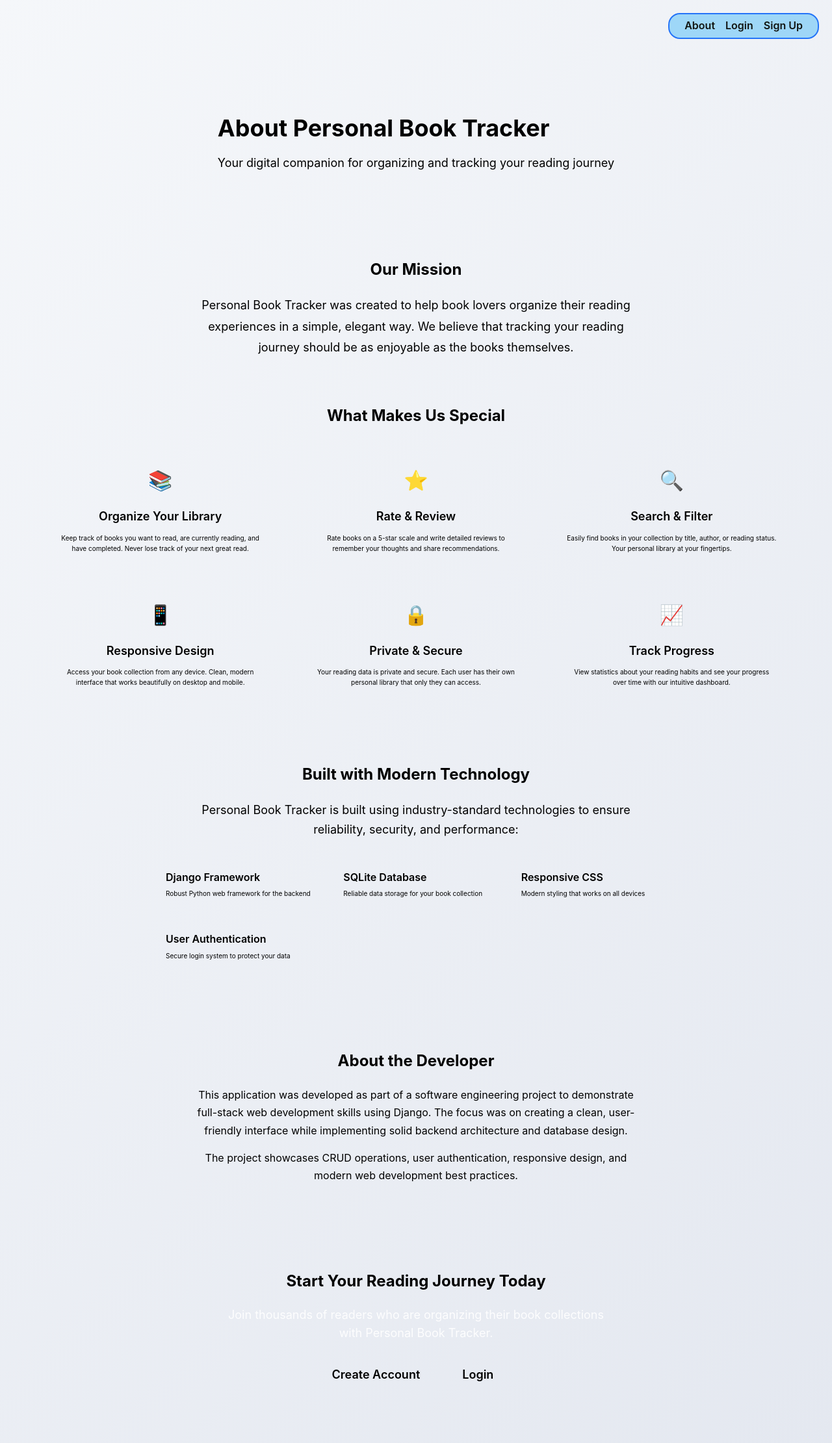
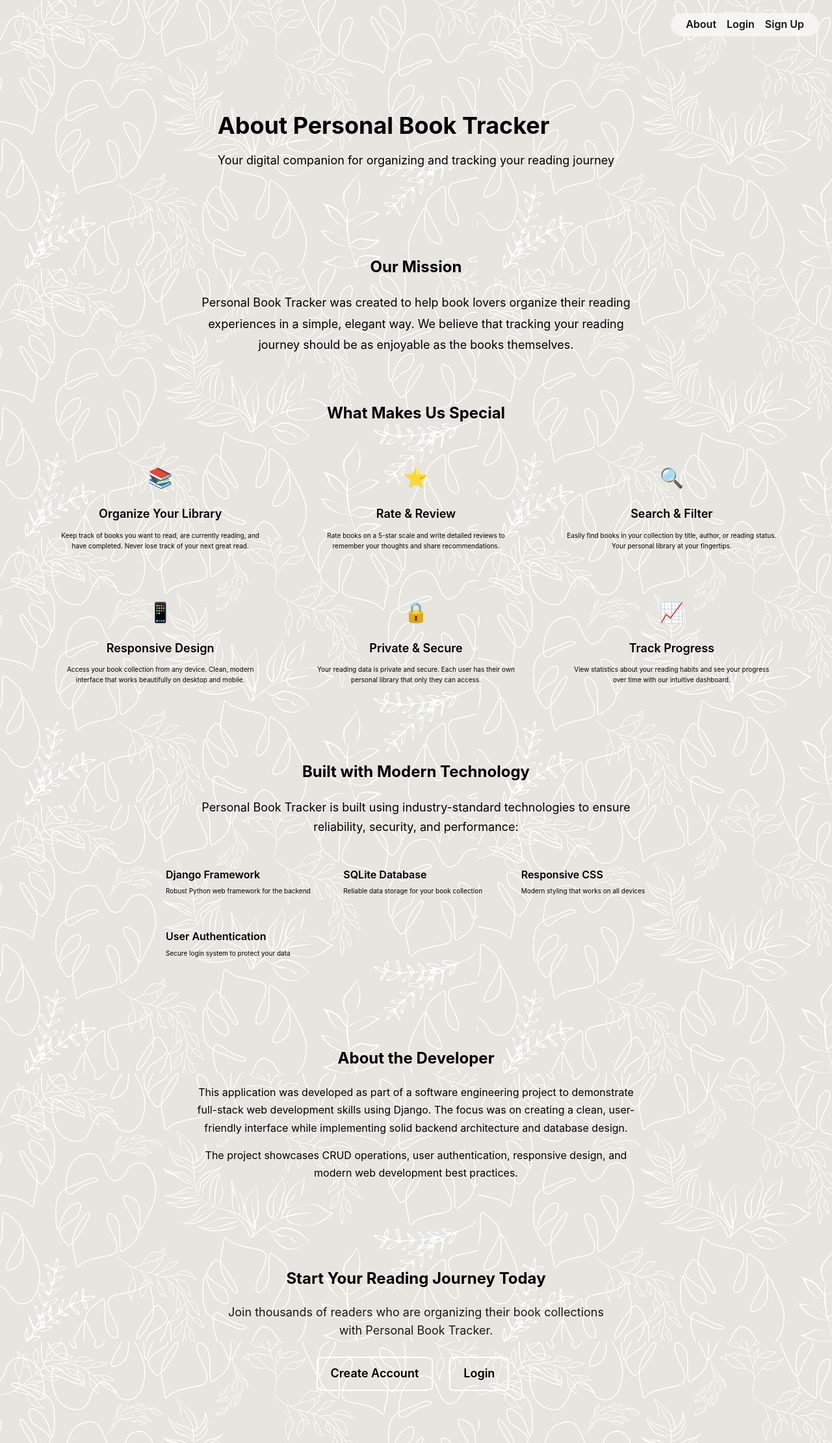
Before and after one commit to Zahraa-06/My_Bookshelf, a Django app: page /about/ in a window 1280 px wide. Shown: the whole page at 65% size. Run offline with Django 5.2, Linux system fonts and the light colour scheme.

Commit message:
Final Final Final

```diff
--- a/books/static/css/about.css
+++ b/books/static/css/about.css
@@ -236,7 +236,7 @@
 
 .cta-content p {
   font-size: var(--font-l);
-  color: rgba(255, 255, 255, 0.9);
+  color: rgba(0, 0, 0, 0.9);
   line-height: 1.6;
   margin-bottom: 2.5rem;
   max-width: 600px;
@@ -263,7 +263,8 @@
 .cta-buttons .btn.submit {
   background: var(--white);
   color: var(--primary-blue);
-  border: 2px solid var(--white);
+  border: 2px solid white;
+  border-radius: 10%;
 }
 
 .cta-buttons .btn.submit:hover {
@@ -275,7 +276,8 @@
 .cta-buttons .btn.secondary {
   background: transparent;
   color: var(--white);
-  border: 2px solid var(--white);
+   border: 2px solid white;
+  border-radius: 10%;
 }
 
 .cta-buttons .btn.secondary:hover {
--- a/books/static/css/base.css
+++ b/books/static/css/base.css
@@ -11,14 +11,14 @@
 
 :root {
   font-size: 62.5%;
-  --nav-bg: rgba(104, 197, 248, 0.7);
-  --nav-bg-ff: rgba(104, 197, 248, 0.9);
-  --borders: rgb(36, 116, 248) solid 2px;
+  --nav-bg: rgba(255, 255, 255, 0.547);
+  --nav-bg-ff: rgba(255, 255, 255, 0.547);
+  --borders: rgb(124, 124, 124) solid 2px;
   --text-color: rgb(17, 20, 17);
-  --link-hover-color: rgb(16, 56, 158);
+  --link-hover-color: rgb(75, 75, 75);
   --button-bg: rgb(245, 245, 245);
   --button-bg-hover: rgb(226, 226, 226);
-  --submit: rgb(26, 128, 0);
+  --submit: rgb(150, 150, 150);
   --warn: rgb(255, 102, 0);
   --danger: rgb(220, 20, 30);
   --secondary: rgb(57, 57, 57);
@@ -43,11 +43,12 @@
   min-height: 100vh;
   line-height: 1.6;
   background: linear-gradient(135deg, #f5f7fa 0%, #e4e8f0 100%);
+  background-image: url('../images/background.jpg')
 }
 
 header {
   width: 100%;
-  background: var(--nav-bg-ff);
+  /* background: var(--nav-bg-ff);  */
   border-bottom: var(--borders);
   transition: var(--transition);
   z-index: 1000;
@@ -261,7 +262,7 @@
 }
 
 .card {
-  background: white;
+  background: rgba(255, 255, 255, 0.547);
   border-radius: var(--card-border-radius);
   overflow: hidden;
   box-shadow: var(--card-box-shadow);
@@ -340,8 +341,8 @@
   @supports (-webkit-backdrop-filter: none) or (backdrop-filter: none) {
     header {
       background: var(--nav-bg);
-      -webkit-backdrop-filter: blur(3px);
-      backdrop-filter: blur(3px);
+      -webkit-backdrop-filter: blur(2px);
+      backdrop-filter: blur(2px);
     }
   }
 }
@@ -363,8 +364,7 @@
   nav,
   .header-logo-container {
     margin: 0;
-    background: var(--nav-bg-ff);
-    border: var(--borders);
+    background:rgba(255, 255, 255, 0.547);
     border-radius: 18px;
   }
 
@@ -386,7 +386,7 @@
 
     nav,
     .header-logo-container {
-      background: rgba(104, 197, 248, 0.6);
+      background: rgba(255, 255, 255, 0.547);
       -webkit-backdrop-filter: blur(3px);
       backdrop-filter: blur(3px);
     }
@@ -396,8 +396,6 @@
 .form {
   display: flex;
   flex-direction: row;
-  align-items: center;
-  justify-content: center;
 }
 
 
--- a/books/static/css/books/book-detail.css
+++ b/books/static/css/books/book-detail.css
@@ -25,7 +25,7 @@
   width: 50vw;
   justify-content: center;
   align-items: center;
-  background: white;
+  background: rgba(255, 255, 255, 0.547);
   padding: 25px;
   border-radius: var(--card-border-radius);
   box-shadow: var(--card-box-shadow);
--- a/books/static/css/form.css
+++ b/books/static/css/form.css
@@ -4,7 +4,7 @@
   width: 100%;
   max-width: 800px;
   margin: 0 auto;
-  background: white;
+  background: rgba(255, 255, 255, 0.547);
   padding: 30px;
   border-radius: var(--card-border-radius);
   box-shadow: var(--card-box-shadow);
@@ -33,7 +33,6 @@
   width: 100%;
   padding: 10px 15px;
   font-size: var(--font-l);
-  border: 1px solid #ddd;
   border-radius: 6px;
   transition: var(--transition);
 }
--- a/books/static/css/home.css
+++ b/books/static/css/home.css
@@ -41,7 +41,7 @@
   align-items: center;
   width: 100%;
   max-width: 400px;
-  background: white;
+  background: rgba(255, 255, 255, 0.547);
   padding: 30px;
   border-radius: var(--card-border-radius);
   box-shadow: var(--card-box-shadow);
@@ -99,7 +99,6 @@
   }
 
   .login {
-    border: var(--borders);
     padding: 30px;
   }
 
```
Also changed, not shown: books/static/images/background.jpg (added), db.sqlite3.
